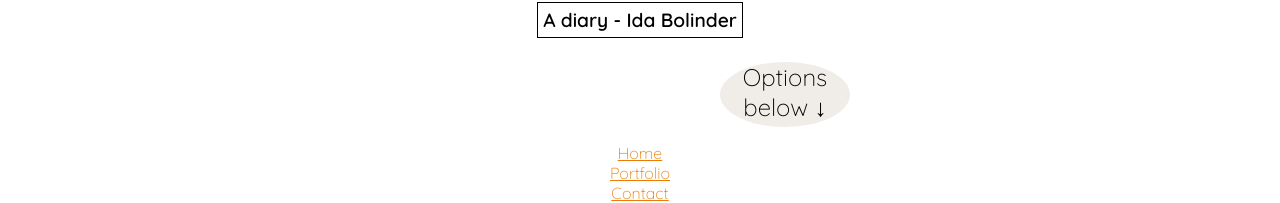
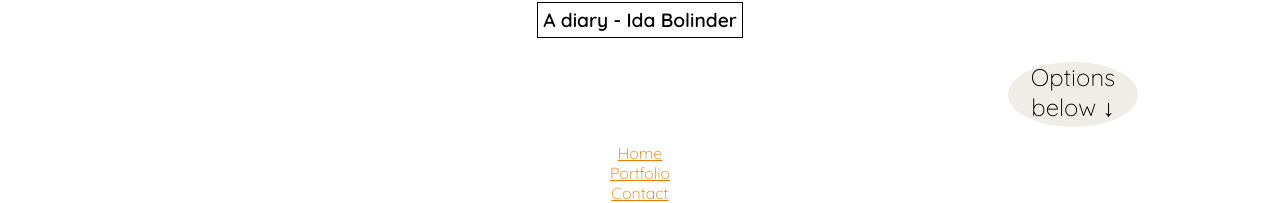
Before and after one commit to front-end-fundamentals-2025/fef-portfolio-idbo24, a plain HTML site: page index.html in a window 1280 px wide. Shown: the top 203 px of the page. Drawn offline with Linux system fonts and the light colour scheme.

Commit message:
Update main.css

```diff
--- a/css/main.css
+++ b/css/main.css
@@ -76,7 +76,7 @@ div {
   background-color: rgb(240, 237, 232);
   width: 130px;
   height: 65px;
-  margin-left: 712px;
+  margin-left: 1000px;
   margin-top: 30px;
   border-radius: 90%;
   animation-name: shake;
```
